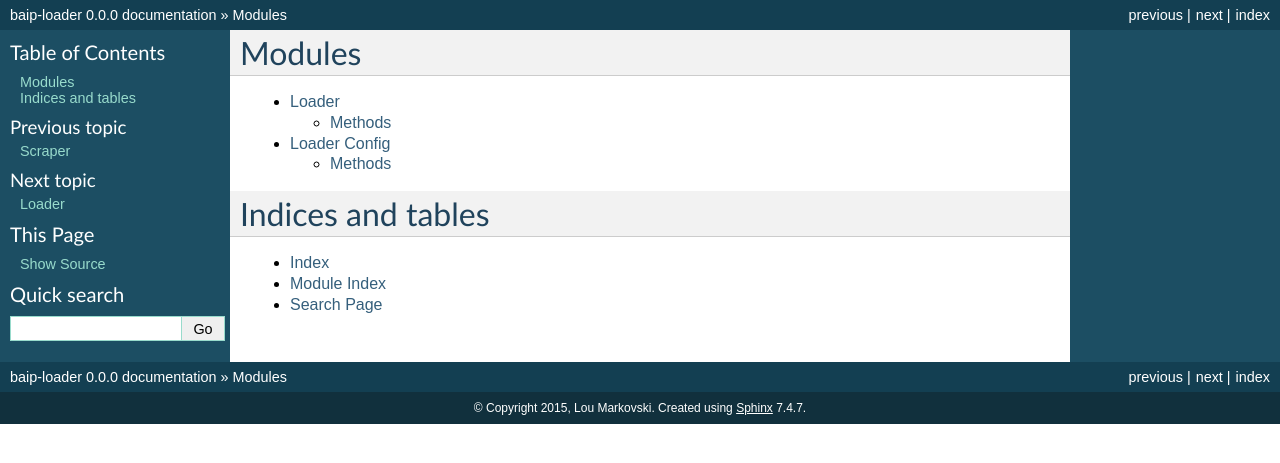
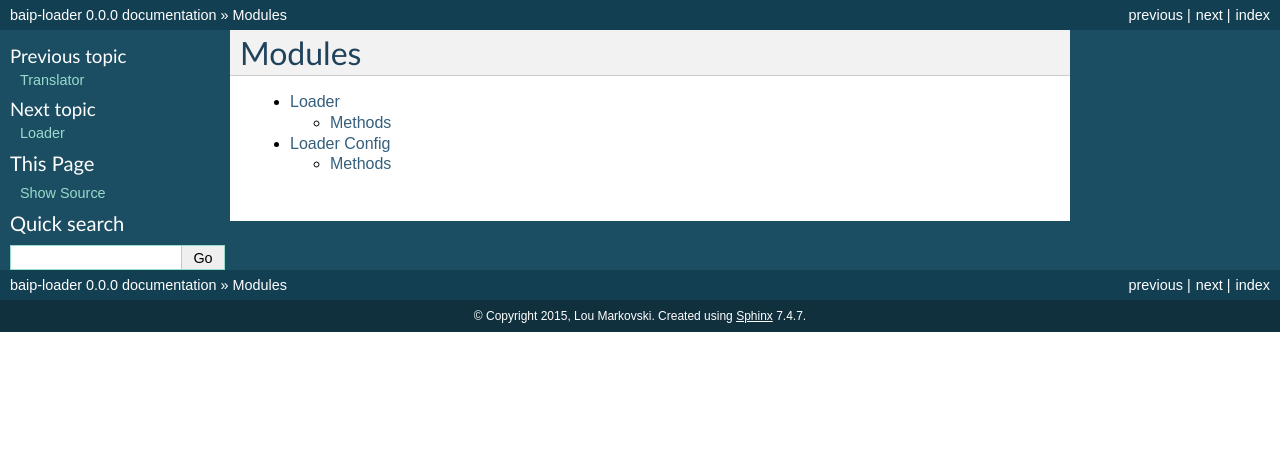
Before and after one commit to loum/baip-loader, a Sphinx documentation site: the page built from doc/source/modules/index.rst, in a window 1280 px wide. Shown: the top 463 px of the page. Built offline with Sphinx 7.4.7, drawn with Linux system fonts in a browser that asks for light colours.

```diff
--- a/doc/source/interfaces/index.rst
+++ b/doc/source/interfaces/index.rst
@@ -10,3 +10,4 @@ manage the inbound and outbound processing.
     :maxdepth: 2
 
     scraper.rst
+    translator.rst
--- a/doc/source/interfaces/scraper.rst
+++ b/doc/source/interfaces/scraper.rst
@@ -16,6 +16,8 @@ Scraper Workflow
 
 The sourcing of CSIRO metadata is achieved via the ``baip-loader`` command
 inconjunction with the ``scrape`` sub-command.
+
+.. _scraper_configuration:
 
 Configuration
 ^^^^^^^^^^^^^
--- a/doc/source/modules/index.rst
+++ b/doc/source/modules/index.rst
@@ -8,10 +8,3 @@ Modules
 
    loader.rst
    loader-config.rst
-
-Indices and tables
-==================
-
-* :ref:`genindex`
-* :ref:`modindex`
-* :ref:`search`
```
Also changed, not shown: doc/source/interfaces/translator.rst (added, +46 -0 lines).
